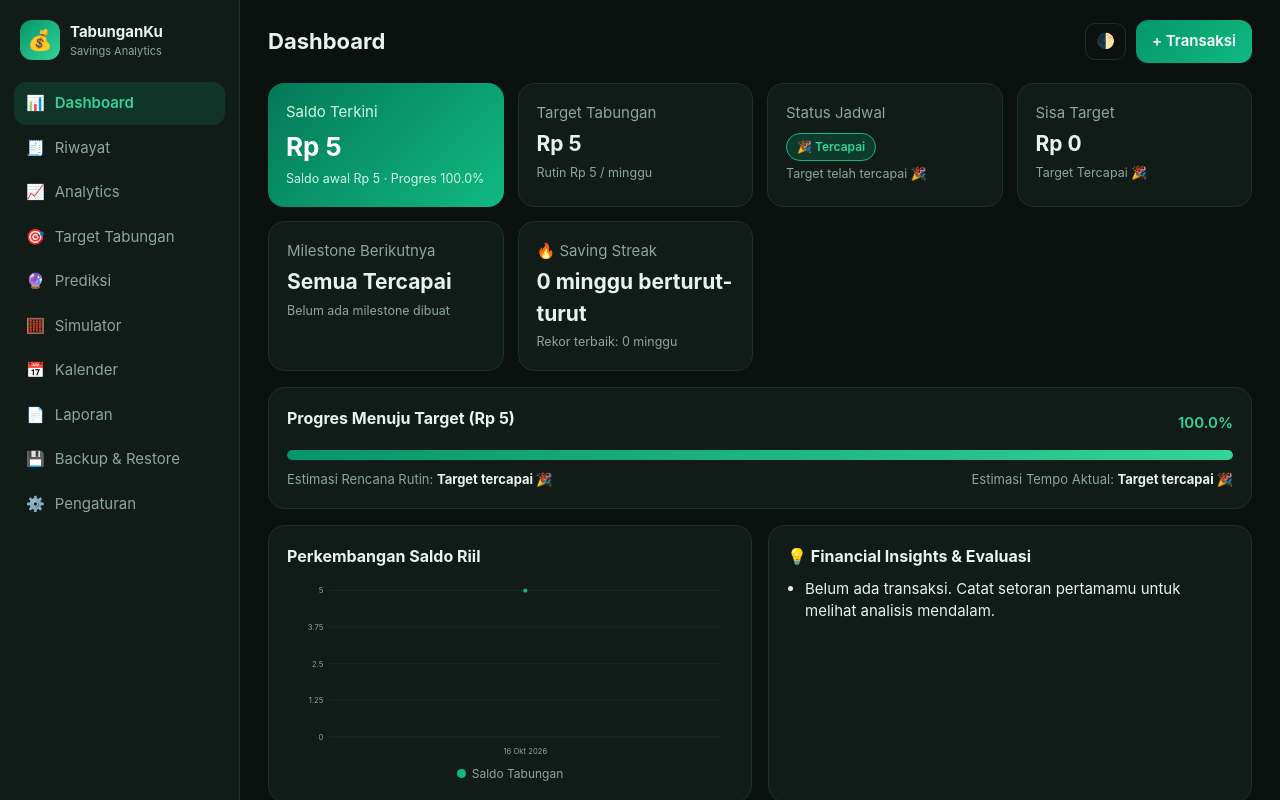
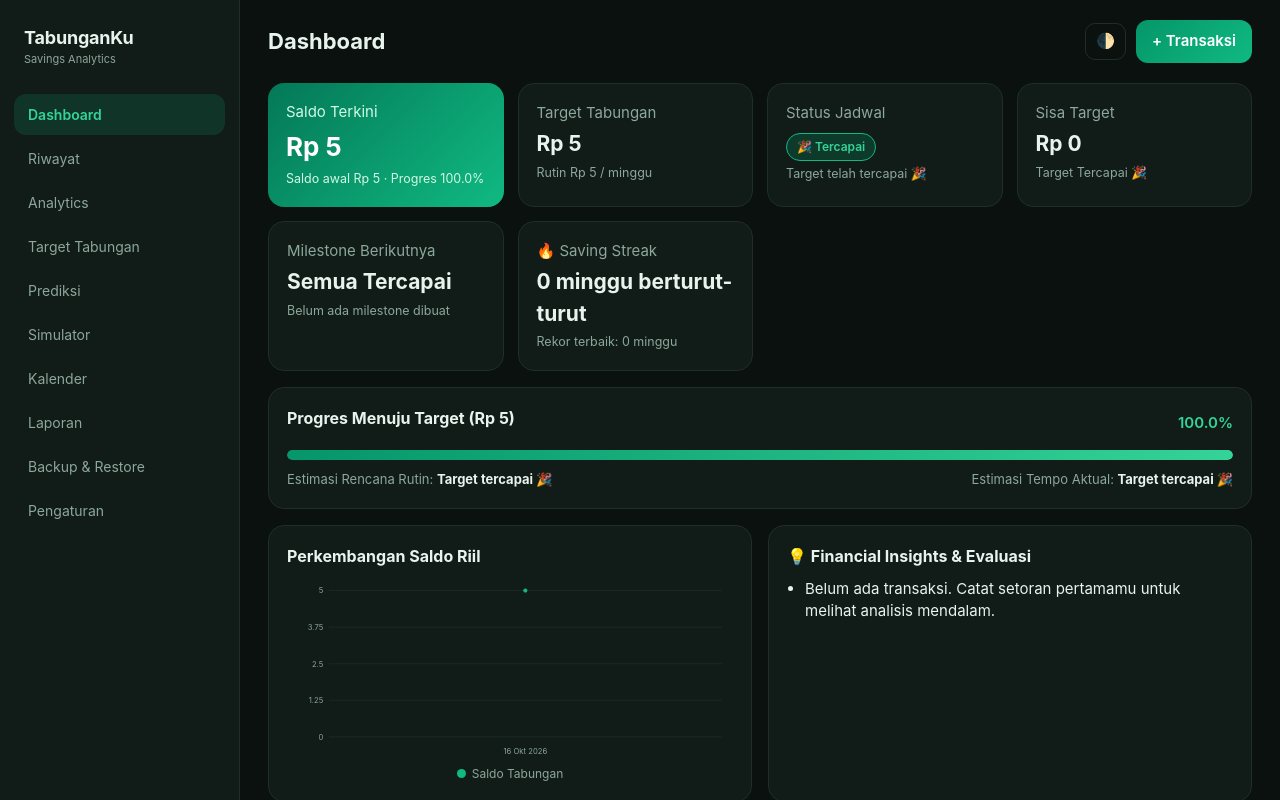
Before and after one commit to ardanrizky/nabungwise, a website: page index.html in a window 1280 px wide. Both pictures are taken after typing "5", "5", "5" into the empty fields and a click on the button "Mulai Menabung Sekarang 🚀". Shown: the top 800 px of the page. Drawn offline with Linux system fonts and the light colour scheme.

Commit message:
style: buat tampilan menu sidebar polos tanpa logo dan sederhanakan README

```diff
--- a/index.html
+++ b/index.html
@@ -25,7 +25,6 @@
 <div class="app">
   <aside id="side">
     <div class="brand">
-      <span class="logo">💰</span>
       <div><b>TabunganKu</b><small>Savings Analytics</small></div>
     </div>
     <nav id="nav"></nav>
--- a/script.js
+++ b/script.js
@@ -313,19 +313,19 @@ function projChart(id, b, t, r, f) {
 
 /* ---------- Navigasi ---------- */
 const NAV = [
-  ['dashboard', 'Dashboard', '📊'],
-  ['riwayat', 'Riwayat', '🧾'],
-  ['analytics', 'Analytics', '📈'],
-  ['target', 'Target Tabungan', '🎯'],
-  ['prediksi', 'Prediksi', '🔮'],
-  ['simulator', 'Simulator', '🧮'],
-  ['kalender', 'Kalender', '📅'],
-  ['laporan', 'Laporan', '📄'],
-  ['backup', 'Backup & Restore', '💾'],
-  ['pengaturan', 'Pengaturan', '⚙️']
+  ['dashboard', 'Dashboard'],
+  ['riwayat', 'Riwayat'],
+  ['analytics', 'Analytics'],
+  ['target', 'Target Tabungan'],
+  ['prediksi', 'Prediksi'],
+  ['simulator', 'Simulator'],
+  ['kalender', 'Kalender'],
+  ['laporan', 'Laporan'],
+  ['backup', 'Backup & Restore'],
+  ['pengaturan', 'Pengaturan']
 ];
 
-$('#nav').innerHTML = NAV.map(n => `<a href="#${n[0]}"><span>${n[2]}</span>${n[1]}</a>`).join('');
+$('#nav').innerHTML = NAV.map(n => `<a href="#${n[0]}">${n[1]}</a>`).join('');
 
 function render() {
   const v = S.s ? (location.hash.slice(1) || 'dashboard') : 'setup';
--- a/style.css
+++ b/style.css
@@ -4,10 +4,10 @@
 body{font:15px/1.5 Inter,system-ui,-apple-system,sans-serif;background:var(--bg);color:var(--tx)}
 .app{display:grid;grid-template-columns:240px 1fr;min-height:100vh}
 aside{background:var(--card);border-right:1px solid var(--bd);padding:20px 14px;position:sticky;top:0;height:100vh;overflow:auto;transition:transform .3s}
-.brand{display:flex;gap:10px;align-items:center;margin-bottom:22px;padding:0 6px}
+.brand{display:flex;flex-direction:column;gap:2px;margin-bottom:22px;padding:4px 10px}
+.brand b{font-size:18px;letter-spacing:-0.2px}
 .brand small{display:block;color:var(--mu);font-size:11px}
-.logo{background:linear-gradient(135deg,#059669,#34d399);width:40px;height:40px;border-radius:12px;display:grid;place-items:center;font-size:20px}
-nav a{display:flex;gap:10px;padding:10px 12px;border-radius:12px;color:var(--mu);text-decoration:none;margin-bottom:2px;transition:.2s}
+nav a{display:block;padding:10px 14px;border-radius:12px;color:var(--mu);text-decoration:none;margin-bottom:3px;font-size:14px;transition:.2s}
 nav a:hover{background:rgba(16,185,129,.08);color:var(--tx)}
 nav a.on{background:rgba(16,185,129,.16);color:var(--ac2);font-weight:600}
 main{padding:20px 28px 50px;min-width:0}
```
Also changed, not shown: README.md.
